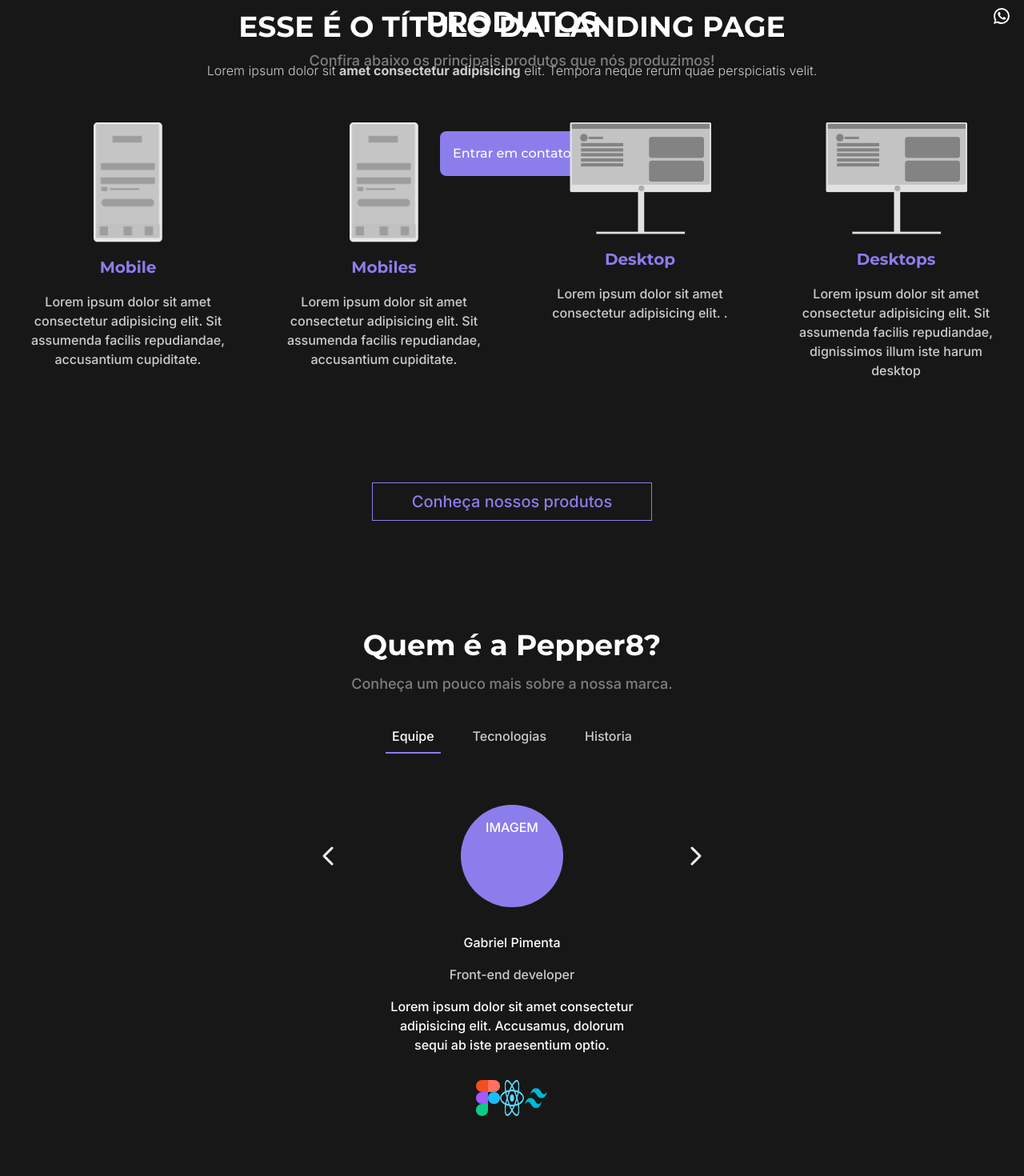
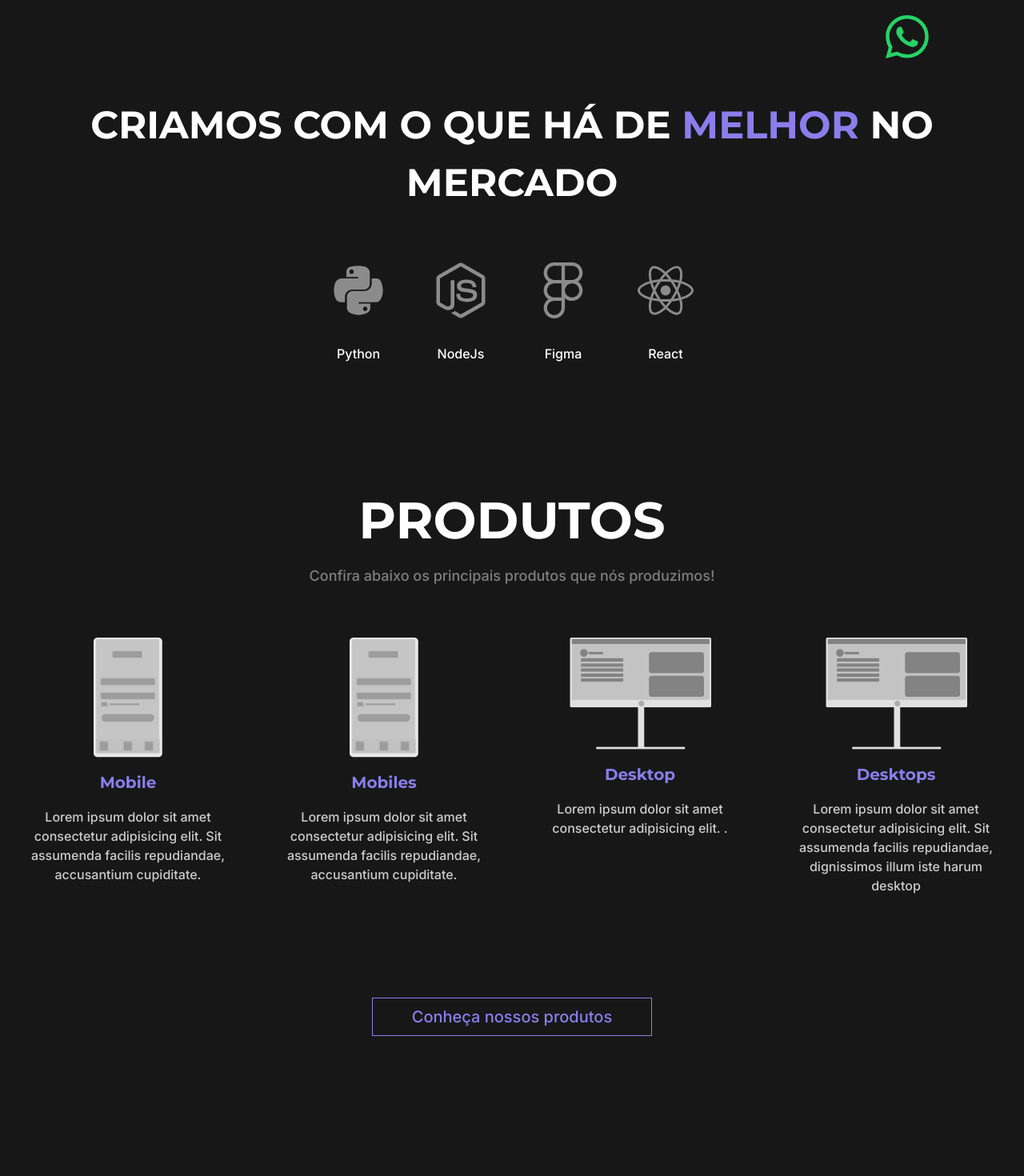
Before and after one commit to BielPimentaDev/pepper8_landing_page, a React (Create React App) app: page / in a window 1280 px wide. Shown: the part 720-2190 px from the top of the page at 80% size. Built offline with nearby package versions, Linux system fonts and the light colour scheme.

Commit message:
fixing bugs and scroll menu

```diff
--- a/package.json
+++ b/package.json
@@ -12,10 +12,12 @@
     "@testing-library/user-event": "^13.5.0",
     "aos": "^2.3.4",
     "bootstrap": "^5.1.3",
+    "framer-motion": "^6.4.1",
     "phosphor-react": "^1.4.1",
     "react": "^18.2.0",
     "react-bootstrap": "^2.4.0",
     "react-dom": "^18.2.0",
+    "react-icons": "^4.4.0",
     "react-material-ui-carousel": "^3.4.2",
     "react-scripts": "5.0.1",
     "swiper": "^8.2.6",
--- a/src/App.css
+++ b/src/App.css
@@ -1,3 +1,6 @@
 .App{
     width: 100%;
+    display: flex;
+    flex-direction: column;
+    gap:100px
 }
--- a/src/App.js
+++ b/src/App.js
@@ -8,27 +8,37 @@
 import Projects from './Pages/Projects';
 import Aos from 'aos'
 import 'aos/dist/aos.css'
-import { useEffect } from 'react';
+import { useEffect, useRef, useContext } from 'react';
 import Contact from './common/Contact';
+
 
 
 function App() {
   useEffect(()=>{
-    Aos.init({duration:1300})
+    Aos.init({duration:800})
   },[])
+
+ const projectRef = useRef(null)
+ const homeRef = useRef(null)
+ const productRef = useRef(null)
+ const aboutRef = useRef(null)
+
   return (
+
+
     <div className="App ">
-      <Header/>
-      <Contact/>
-      <Home />
-      <Products/>
+      <Header  homeRef= {homeRef} productRef= {productRef} aboutRef ={aboutRef } projectRef= {projectRef}/>
+      <Contact />
+      <Home homeRef= {homeRef} />
+      <Products productRef= {productRef} />
 
       <div data-aos="fade-up" className='z-0'>
-        <About/>
+        <About aboutRef ={aboutRef }/>
         </div>
-      <Projects/>
+      <Projects  projectRef= {projectRef}/>
 
     </div>
+
   );
 }
 
--- a/src/Pages/About/About.jsx
+++ b/src/Pages/About/About.jsx
@@ -5,7 +5,7 @@
 import Aos from "aos";
 import "aos/dist/aos.css";
 
-export default function About() {
+export default function About({ aboutRef }) {
   const [comp, setComp] = useState("equipe");
 
   const componentsList = {
@@ -15,7 +15,7 @@
   };
 
   return (
-    <div className=" ">
+    <div className=" " ref={aboutRef}>
       <h2 className="text-center font-mont font-bold  text-3xl sm:text-4xl ">
         Quem é a Pepper8?
       </h2>
--- a/src/Pages/Home.jsx
+++ b/src/Pages/Home.jsx
@@ -1,11 +1,23 @@
-import React from "react";
+import React, { useState } from "react";
 import banner from "../assets/banner_img.png";
+import { FaReact, FaNodeJs, FaPython, FaFigma } from "react-icons/fa";
+import { motion } from "framer-motion";
 
-export default function Home() {
+const skills = [
+  { python: <FaPython size={70} opacity={0.5} /> },
+  { nodeJs: <FaNodeJs size={70} opacity={0.5} /> },
+  { figma: <FaFigma size={70} opacity={0.5} /> },
+  { react: <FaReact size={70} opacity={0.5} /> },
+];
+
+export default function Home({ homeRef }) {
   return (
-    <>
-      <div className="flex flex-col justify-between h-[90vh] sm:pt-24 mt-16 sm:mt-0 ">
-        <section className="flex mt-[30px] flex-col-reverse ">
+    <div className="flex flex-col gap-32">
+      <div
+        ref={homeRef}
+        className="flex flex-col justify-between h-[75vh] sm:pt-24 mt-16 sm:mt-0 sm:px-16 "
+      >
+        <section className="flex mt-[30px] flex-col-reverse sm:flex-row sm:items-center">
           <div className="text-center p-8  ">
             <h2 className="font-bold text-3xl font-mont  sm:text-4xl">
               ESSE É O TÍTULO DA LANDING PAGE
@@ -19,12 +31,29 @@
               Entrar em contato
             </button>
           </div>
-          <img
-            src={banner}
-            className=" lg:block lg:w-[60%] h-[90%] sm:h-[110%] w-[80%]"
-          />
+          <img src={banner} className=" lg:block lg:w-[60%] h-[90%]  w-[80%]" />
         </section>
       </div>
-    </>
+
+      <div className="sm:my-12">
+        <h2 className="text-center font-mont font-bold sm:text-5xl s:w-[700px] text-3xl  mx-auto mt-16">
+          CRIAMOS COM O QUE HÁ DE{" "}
+          <b className="text-purple font-bold">MELHOR</b> NO MERCADO
+        </h2>
+        <p className="text-center text-gray-500 mb-16 mt-2 text-lg"></p>
+        <ul className="flex justify-around sm:w-[40%] sm:mx-auto ">
+          {skills.map((skill) => {
+            return (
+              <div data-aos="fade-right" className="">
+                {Object.values(skill)}
+                <p className="capitalize text-center mt-8">
+                  {Object.keys(skill)}
+                </p>
+              </div>
+            );
+          })}
+        </ul>
+      </div>
+    </div>
   );
 }
--- a/src/Pages/Products.jsx
+++ b/src/Pages/Products.jsx
@@ -2,7 +2,7 @@
 import mobile_icon from "../assets/mobile_icon.png";
 import desktop_icon from "../assets/desktop_icon.png";
 
-export default function Products() {
+export default function Products({ productRef }) {
   const products = {
     Mobile: [
       "Lorem ipsum dolor sit amet consectetur adipisicing elit. Sit assumenda facilis repudiandae, accusantium cupiditate.",
@@ -28,8 +28,10 @@
 
   return (
     <>
-      <div className="text-center">
-        <h2 className="text-center font-mont font-bold text-4xl">PRODUTOS</h2>
+      <div ref={productRef} className="text-center">
+        <h2 className="text-center font-mont font-bold sm:text-6xl text-5xl">
+          PRODUTOS
+        </h2>
         <p className="text-center text-gray-500 mb-16 mt-2 text-lg">
           Confira abaixo os principais produtos que nós produzimos!
         </p>
@@ -37,7 +39,7 @@
           <>
             {Object.entries(products).map((product, i) => {
               return (
-                <div data-aos="fade-up" key={i} className="w-[60%]">
+                <div data-aos="fade-up" key={i} className="w-[60%] z-0">
                   <img
                     style={{
                       widht: product[1][2].w,
--- a/src/Pages/Projects.jsx
+++ b/src/Pages/Projects.jsx
@@ -1,9 +1,9 @@
-import React from "react";
+import React, { useContext } from "react";
 
 import tumb from "../assets/criarte_tumb.png";
 import CardProject from "../common/CardProject";
 
-export default function Projects() {
+export default function Projects({ projectRef }) {
   const projects = [
     {
       title: "Software de gerenciamento",
@@ -38,10 +38,10 @@
         "Lorem ipsum, dolor sit amet consectetur adipisicing elit. Est, error reiciendis, eum eaque laborum pariatur repellat fuga fugiat debitis blanditiis voluptatem necessitatibus rem praesentium adipisci aperiam deserunt ducimus accusamus maxime",
     },
   ];
-  const [expanded, setExpanded] = React.useState(false);
 
   return (
     <>
+      <div ref={projectRef}>
         <h2 className="text-center font-mont font-bold text-4xl">PROJETOS</h2>
         <p className="text-center text-gray-500 mb-16 mt-2 text-lg">
           Confira abaixo os principais projetos que nós produzimos!
@@ -51,6 +51,7 @@
             return <CardProject data={project} key={i} />;
           })}
         </div>
+      </div>
     </>
   );
 }
--- a/src/common/CardProject.jsx
+++ b/src/common/CardProject.jsx
@@ -2,7 +2,10 @@
 
 export default function CardProject({ data }) {
   return (
-    <div className="sm:w-[350px] w-full m-4 rounded-t-lg bg-blacklight ">
+    <div
+      data-aos="fade-up"
+      className="sm:w-[350px] w-full m-4 rounded-t-lg bg-blacklight "
+    >
       <img
         src={data.tumb.img}
         alt={data.tumb.alt}
--- a/src/common/Contact.jsx
+++ b/src/common/Contact.jsx
@@ -1,11 +1,17 @@
 import React from "react";
-import { WhatsappLogo } from "phosphor-react";
-import WhatsAppIcon from "@mui/icons-material/WhatsApp";
+import { BsWhatsapp } from "react-icons/bs";
+import { motion } from "framer-motion";
 
 export default function Contact() {
   return (
-    <div className="z-20 fixed bottom-12 right-4  ">
-      <WhatsAppIcon large />
-    </div>
+    <motion.div
+      className=" z-20 fixed bottom-4 right-4 sm:right-32 "
+      animate={{ scale: 1.5 }}
+      transition={{ duration: 0.5 }}
+    >
+      <a href="https://wa.me/5521964811623" target="_blank">
+        <BsWhatsapp size={36} color="#25D366" />
+      </a>
+    </motion.div>
   );
 }
--- a/src/common/Slider.jsx
+++ b/src/common/Slider.jsx
@@ -1,5 +1,5 @@
 import React, { useEffect, useState } from "react";
-
+import eu from "../assets/eu.jpg";
 import figmaLogo from "../assets/FigmaLogo.svg";
 import reactIcon from "../assets/ReactIcon.svg.png";
 import tailwindLogo from "../assets/TailwindLogo.svg.png";
@@ -8,6 +8,7 @@
 import databaseLogo from "../assets/databaseLogo.jpg";
 import nodeLogo from "../assets/nodeLogo.png";
 import { CaretLeft, CaretRight } from "phosphor-react";
+import { FaGithub, FaLinkedin } from "react-icons/fa";
 
 export default function Slider() {
   const sliderArray = [
@@ -52,7 +53,9 @@
           <button onClick={prev}>
             <CaretLeft size={32} weight="bold" />
           </button>
-          <div className="bg-purple w-32 h-32 p-4 rounded-full  ">IMAGEM</div>
+          <div>
+            <img src={eu} className=" w-32 h-32 p-0 rounded-full  " />
+          </div>
           <button onClick={next}>
             <CaretRight size={32} weight="bold" />
           </button>
@@ -64,10 +67,9 @@
           <span className="">{sliderArray[sliderCount].about}</span>
         </div>
       </div>
-      <div className="flex justify-center mt-8">
-        {sliderArray[sliderCount].stacks.map((stack) => (
-          <img className="w-[30px]" src={stack} />
-        ))}
+      <div className="flex justify-center gap-8 mt-8">
+        <FaLinkedin size={40} color="#8C7DEC" opacity={0.8} />
+        <FaGithub size={40} color="#8C7DEC" opacity={0.8} />
       </div>
     </>
   );
```
Also changed, not shown: src/Pages/Header.jsx (+44 -11 lines), src/assets/eu.jpg (added), 1 other file (tests, documents, lock files or other folders). Lines whose indentation alone changed are shown as unchanged.
